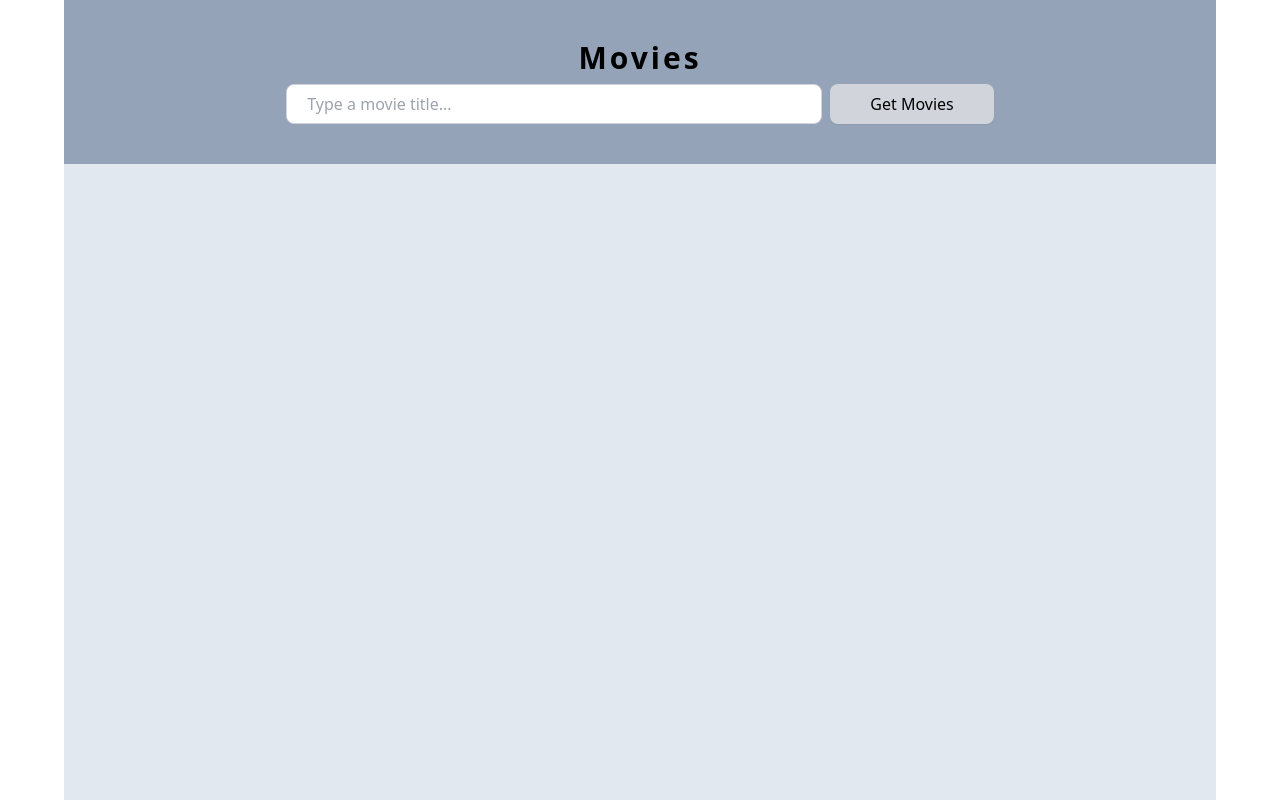
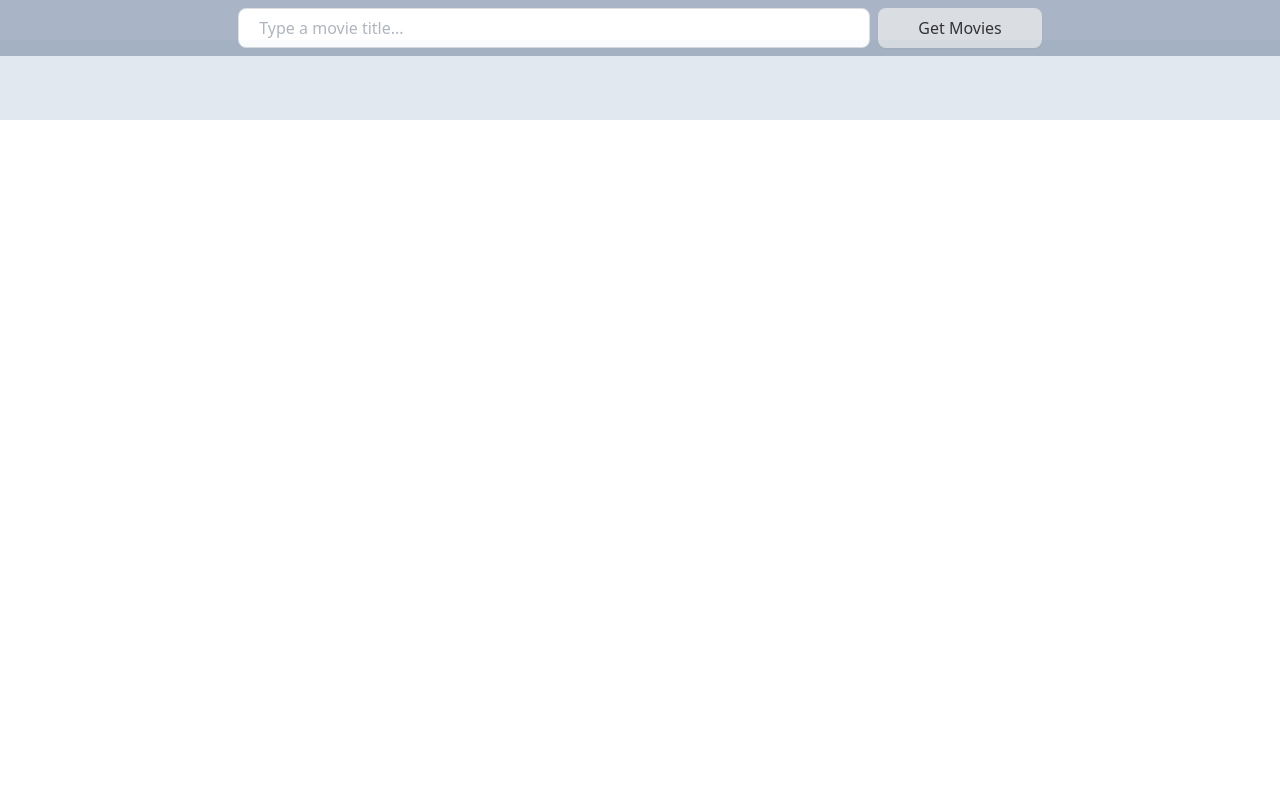
Before and after one commit to gergodancs/moviests, a React (Create React App) app: page / in a window 1280 px wide. Built offline with nearby package versions, Linux system fonts and the light colour scheme.

Commit message:
Adjust: css

```diff
--- a/src/components/Header.tsx
+++ b/src/components/Header.tsx
@@ -3,9 +3,9 @@ import SearchBar from "./SearchBar";
 
 const Header: React.FC<{ children?: React.ReactNode }> = (props) => {
   return (
-    <div className="w-full xl:w-[90%] h-[100vh] mx-auto bg-slate-200">
+    <div className="w-full xl:w-[100%] h-[100%] mx-auto bg-slate-200">
       <SearchBar />
-      <main className="h-[90%%]">{props.children}</main>
+      <main className="p-10 mt-10">{props.children}</main>
     </div>
   );
 };
--- a/src/components/MovieCard.tsx
+++ b/src/components/MovieCard.tsx
@@ -10,17 +10,21 @@ const MovieCard: React.FC<{
 }> = (props) => {
   return (
     <li
-      className="p-6  mx-auto bg-slate-100 rounded-xl shadow-md flex-row  items-center md:flex-row space-x-4 mt-10 cursor-pointer hover:scale-[0.98] duration-200"
+      className="p-4 max-w-[400px]  mx-auto bg-slate-100 rounded-xl shadow-md flex flex-col items-center justify-start cursor-pointer hover:scale-[0.98] duration-200 gap-1"
       id={props.id}
       key={props.id}
       onClick={() => props.getMovieDetails(props.id, props.name)}
     >
-      <h1 className="text-center font-bold text-2xl   hover:text-[#333] ">
+      <h1 className="text-center font-bold text-xl   hover:text-[#333] ">
         {props.name}
       </h1>
-      <span>{props.overview}</span>
-      <div className="mt-10 ">
-        <img className="mx-auto max-h-[350px]" src={props.imgUrl} alt="pics" />
+      <span>{props.overview}...</span>
+      <div className=" h-full flex flex-col justify-end">
+        <img
+          className="mx-auto  max-h-[350px] rounded-xl "
+          src={props.imgUrl}
+          alt="pics"
+        />
       </div>
     </li>
   );
--- a/src/components/MoviesList.tsx
+++ b/src/components/MoviesList.tsx
@@ -20,7 +20,7 @@ const MoviesList: React.FC<{
     );
 
   return (
-    <ul className="grid grid-cols-3 gap-5">
+    <ul className="grid grid-cols-4 gap-5">
       {data?.data.searchMovies.map((movie: SingleMovie) => {
         return (
           <MovieCard
--- a/src/components/SearchBar.tsx
+++ b/src/components/SearchBar.tsx
@@ -22,9 +22,8 @@ const SearchBar: React.FC = () => {
   return (
     <form
       onSubmit={showMoviesList}
-      className=" flex flex-col justify-center gap-2  mx-auto  p-10 bg-slate-400 "
+      className=" flex flex-col justify-center gap-2  mx-auto  p-2 bg-slate-400 fixed top-0 left-0 right-0 opacity-80"
     >
-      <h1 className="text-center font-bold text-3xl tracking-widest">Movies</h1>
       <div className="flex w-full justify-center gap-2 h-10">
         <input
           className="md:w-[50%] px-5 focus:outline-none   border border-gray-300 rounded-lg"
```
